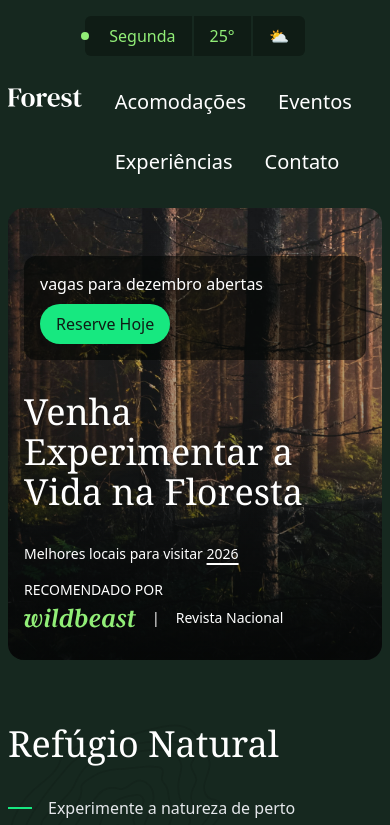
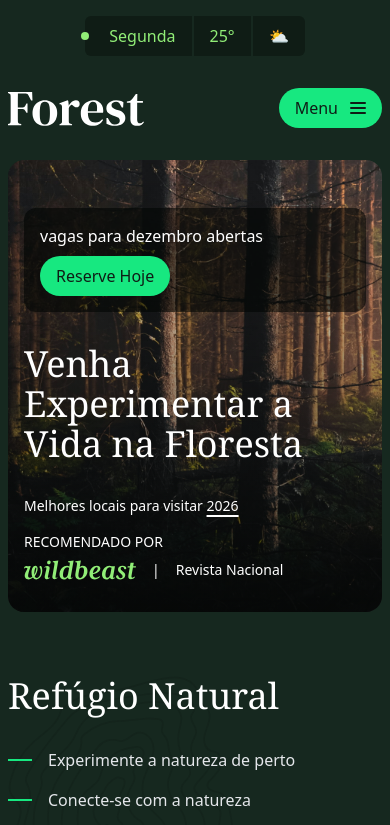
Before and after one commit to Lucarim/Forest, a website: page src/index.html in a window 390 px wide. Shown: the top 825 px of the page. Drawn offline with Linux system fonts and the light colour scheme.

Commit message:
menu mobile

```diff
--- a/src/index.html
+++ b/src/index.html
@@ -20,17 +20,28 @@
       </div>
     </div>
   </div>
-  <header class="container flex justify-between gap-8 py-8">
+
+  <header class="container flex items-center justify-between gap-8 py-8">
     <a href="./"><img src="./img/forest.svg" alt="Forest"></a>
-    <nav>
-      <ul class="text-white text-xl flex flex-wrap gap-8 items-center">
-        <li><a class="hover:underline underline-offset-8" href="#acomodacoes">Acomodações</a></li>
-        <li><a class="hover:underline underline-offset-8" href="#eventos">Eventos</a></li>
-        <li><a class="hover:underline underline-offset-8" href="experiencias">Experiências</a></li>
-        <li><a class="hover:underline underline-offset-8" href="contato">Contato</a></li>
+    <nav id="mobile-menu" class="hidden items-center lg:block z-40 max-lg:fixed max-lg:w-full max-lg:inset-0">
+      <div class="fixed lg:hidden inset-0 bg-verde-950/40 backdrop-blur-md"></div>
+      <ul class="max-lg:z-50 text-white text-2xl lg:text-xl gap-8 items-center max-lg:p-8 max-lg:divide-y-2 max-lg:divide-white/10 max-lg:absolute max-lg:w-full lg:flex lg:flex-wrap">
+        <li><a class="p-4 block lg:px-0 lg:py-2 max-lg:hover:bg-white/10 lg:hover:underline lg:underline-offset-8" href="#acomodacoes">Acomodações</a></li>
+        <li><a class="p-4 block lg:px-0 lg:py-2 max-lg:hover:bg-white/10  lg:hover:underline lg:underline-offset-8" href="#eventos">Eventos</a></li>
+        <li><a class="p-4 block lg:px-0 lg:py-2 max-lg:hover:bg-white/10  lg:hover:underline lg:underline-offset-8" href="#experiencias">Experiências</a></li>
+        <li><a class="p-4 block lg:px-0 lg:py-2 max-lg:hover:bg-white/10 lg:hover:underline lg:underline-offset-8" href="#contato">Contato</a></li>
       </ul>
     </nav>
+
+    <button id="mobile-button" class="flex items-center gap-3 bg-verde-400 text-verde-900 py-2 px-4 rounded-full lg:hidden">Menu
+      <span class="h-3 w-4 flex flex-col justify-between *:h-0.5 *:bg-verde-900 *:rounded-md ">
+        <span></span>
+        <span></span>
+        <span></span>
+      </span>
+    </button>
   </header>
+
   <main class="container">
 
     <div class="text-white pt-64 px-8 pb-8 relative rounded-2xl overflow-hidden bg-gradient-to-t from-verde-950/80 max-sm:pt-12 max-sm:px-4">
@@ -61,6 +72,7 @@
       </div>
     </div>
   </main>
+
   <!-- acomodacoes -->
   <section id="acomodacoes" class="container grid lg:grid-cols-[2fr_3fr] gap-8 pt-16 mb-12 sm:mb-16">
     <div class="bg-[url('./img/padrao.svg')] bg-no-repeat bg-contain bg-left-bottom content-end">
@@ -259,6 +271,20 @@
       </ul>
     </div>
   </footer>
+  <script>
+    const mobileButton = document.getElementById('mobile-button');
+    const mobileMenu = document.getElementById('mobile-menu');
+
+    mobileButton.addEventListener('click', () => {
+      mobileMenu.classList.toggle('hidden');
+      mobileMenu.classList.toggle('flex');
+    });
+
+    mobileMenu.addEventListener('click', () => {
+      mobileMenu.classList.add('hidden');
+      mobileMenu.classList.remove('flex');
+    });
+  </script>
 </body>
 
 </html>
```
Also changed, not shown: src/output.css.
